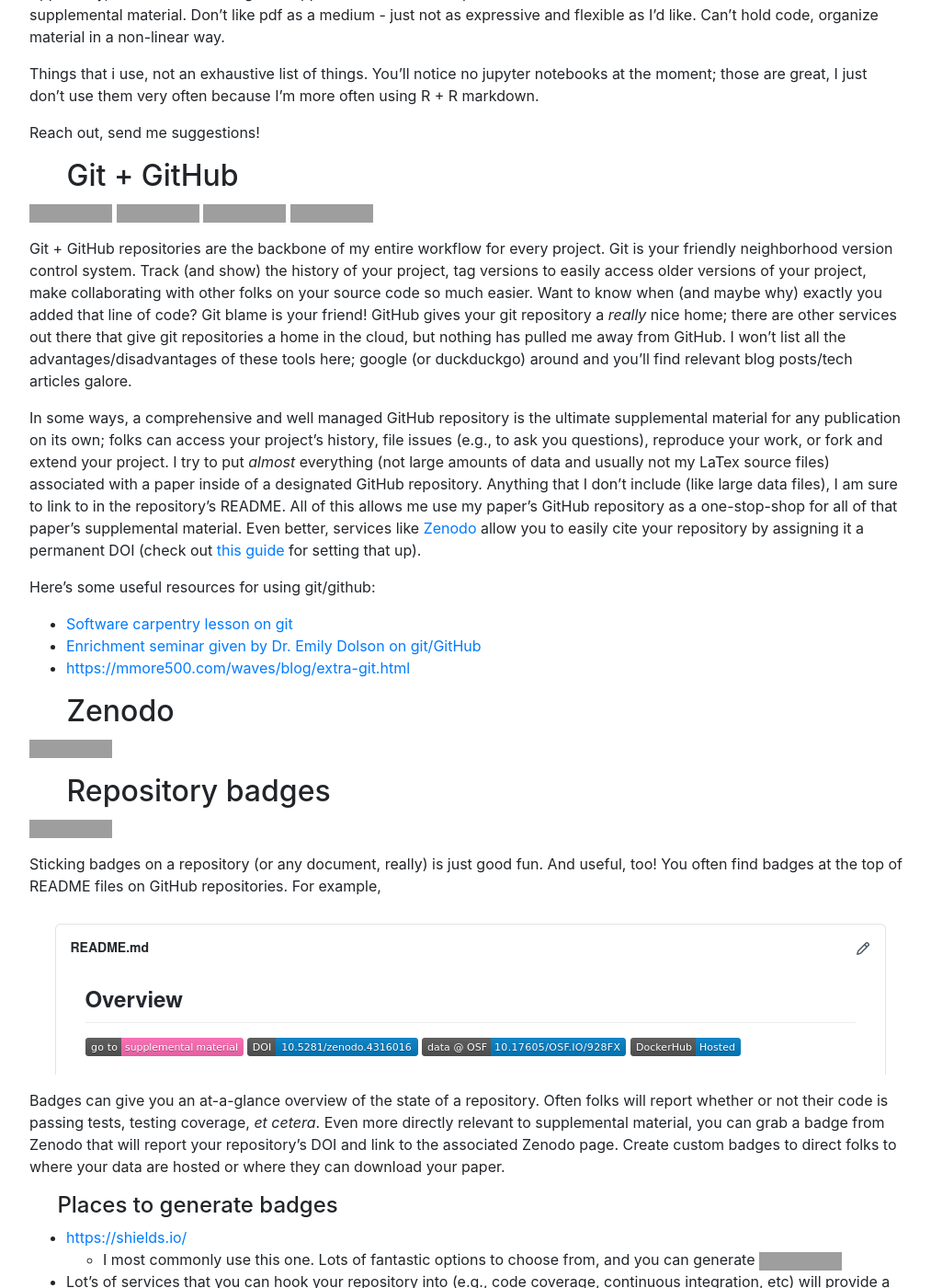
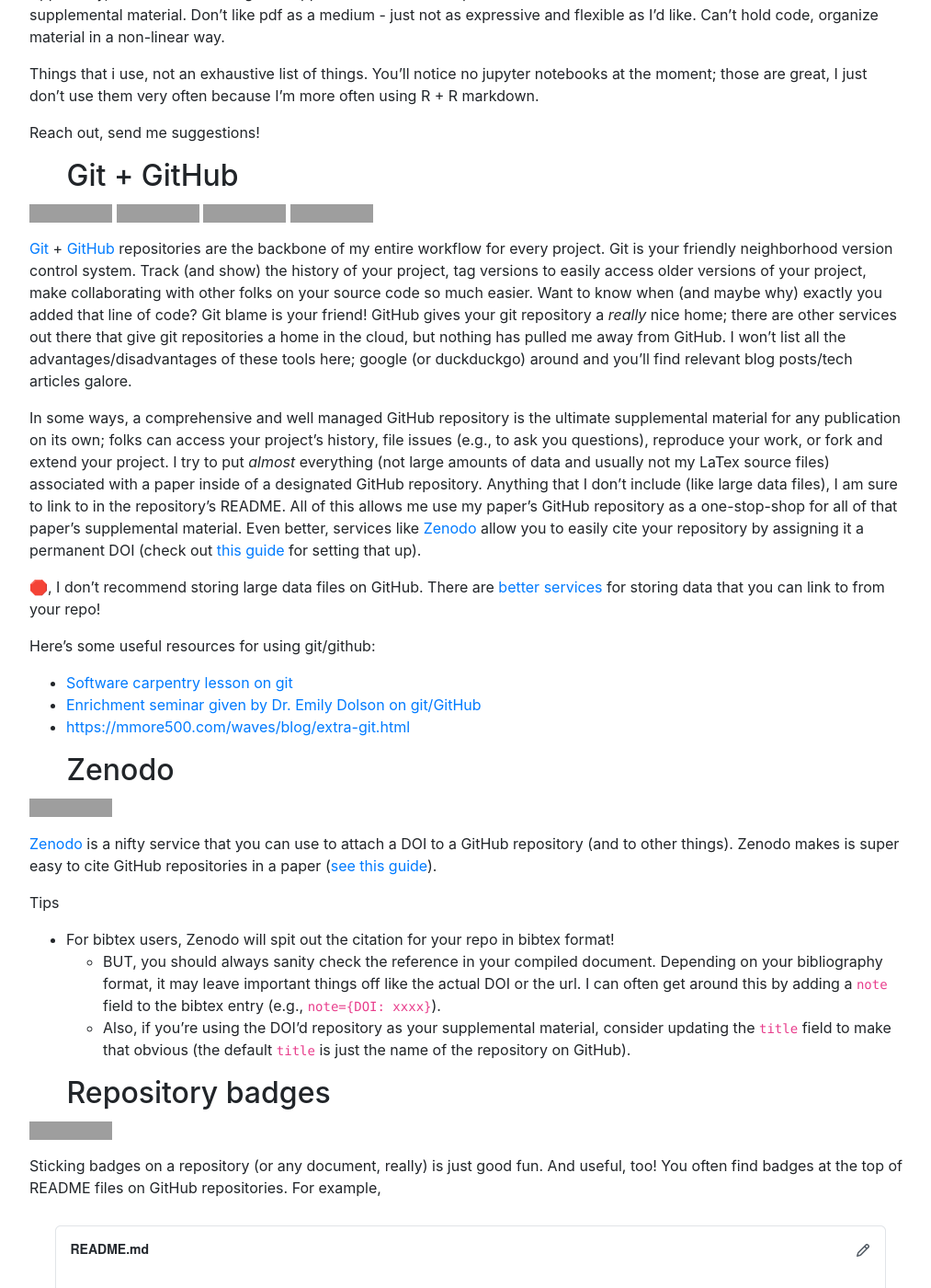
Before and after one commit to amlalejini/amlalejini.github.io, a Jekyll site: the page built from _posts/2020-12-13-supplemental++.md, in a window 1280 px wide and 1400 px high, scrolled down 614 px, cut to the strip 0-1400 px from the top of the window. Shown: the whole strip at 92% size, without its empty margins (133-1146 px from the left). Built offline with Jekyll 4.4.1, drawn with Linux system fonts in a browser that asks for light colours; nearby versions of some CDN libraries; grey boxes are pictures that could not be loaded.

Commit message:
fill out zenodo stub for 2020-12-13 post

```diff
--- a/_posts/2020-12-13-supplemental++.md
+++ b/_posts/2020-12-13-supplemental++.md
@@ -25,7 +25,7 @@
 ![data](https://img.shields.io/badge/-data%20storage%20(only%20a%20little)-ff69b4
 )
 
-Git + GitHub repositories are the backbone of my entire workflow for every project.
+[Git](https://git-scm.com/) + [GitHub](https://github.com/) repositories are the backbone of my entire workflow for every project.
 Git is your friendly neighborhood version control system.
 Track (and show) the history of your project, tag versions to easily access older versions of your project, make collaborating with other folks on your source code so much easier.
 Want to know when (and maybe why) exactly you added that line of code? Git blame is your friend!
@@ -38,6 +38,8 @@
 All of this allows me use my paper's GitHub repository as a one-stop-shop for all of that paper's supplemental material.
 Even better, services like [Zenodo](https://zenodo.org/) allow you to easily cite your repository by assigning it a permanent DOI (check out [this guide](https://lalejini.com/2020/04/02/gh-supplemental-material-guide.html) for setting that up).
 
+🛑, I don't recommend storing large data files on GitHub. There are [better services](#open-science-framework-osf) for storing data that you can link to from your repo!
+
 Here's some useful resources for using git/github:
 
 - [Software carpentry lesson on git](http://swcarpentry.github.io/git-novice/)
@@ -45,13 +47,20 @@
 - <https://mmore500.com/waves/blog/extra-git.html>
 
 ## Zenodo
-![doi](https://img.shields.io/badge/-citable%20doi-ff69b4
-)
+![doi](https://img.shields.io/badge/-citable%20doi-ff69b4)
+
+[Zenodo](https://zenodo.org/) is a nifty service that you can use to attach a DOI to a GitHub repository (and to other things).
+Zenodo makes is super easy to cite GitHub repositories in a paper ([see this guide](https://lalejini.com/2020/04/02/gh-supplemental-material-guide.html)).
+
+Tips
+
+- For bibtex users, Zenodo will spit out the citation for your repo in bibtex format!
+  - BUT, you should always sanity check the reference in your compiled document. Depending on your bibliography format, it may leave important things off like the actual DOI or the url. I can often get around this by adding a `note` field to the bibtex entry (e.g., `note={DOI: xxxx}`).
+  - Also, if you're using the DOI'd repository as your supplemental material, consider updating the `title` field to make that obvious (the default `title` is just the name of the repository on GitHub).
 
 
 ## Repository badges
-![fun](https://img.shields.io/badge/-fun-ff69b4
-)
+![fun](https://img.shields.io/badge/-fun-ff69b4)
 
 Sticking badges on a repository (or any document, really) is just good fun. And useful, too!
 You often find badges at the top of README files on GitHub repositories. For example,
```
